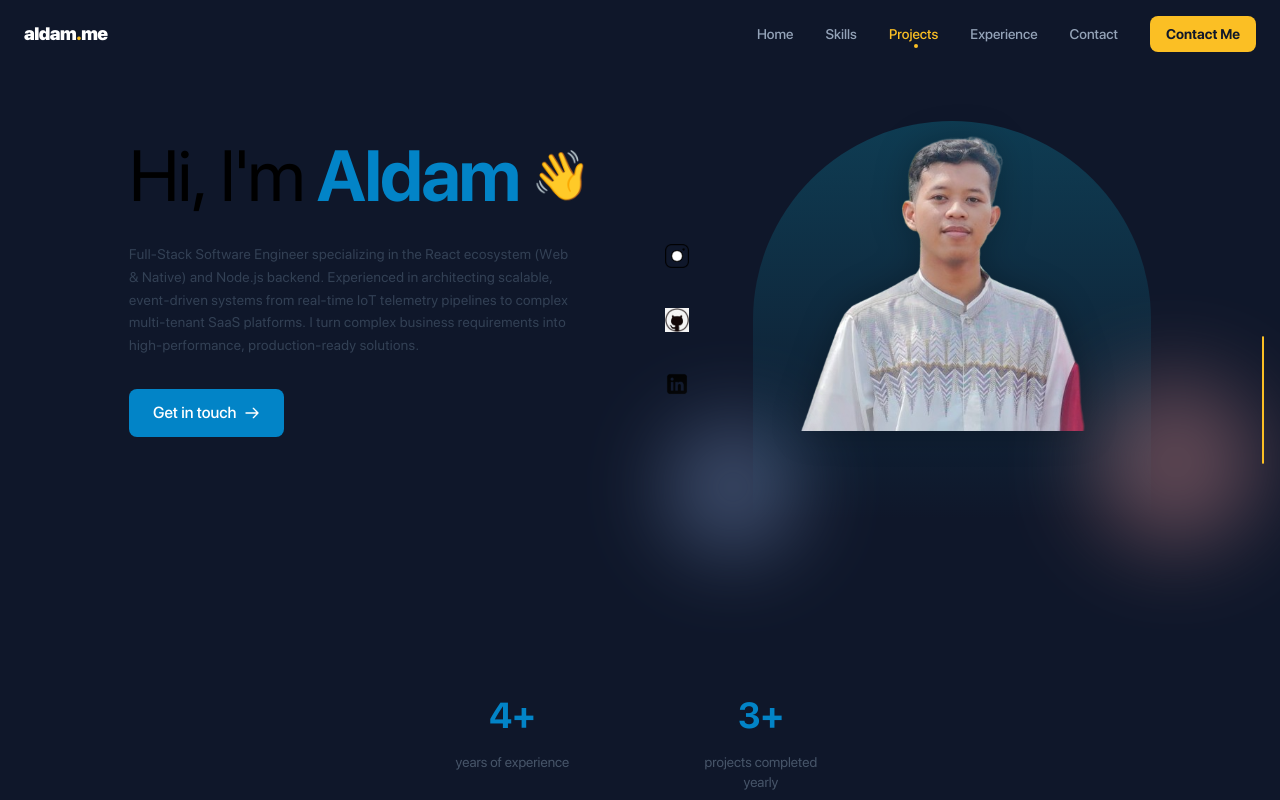
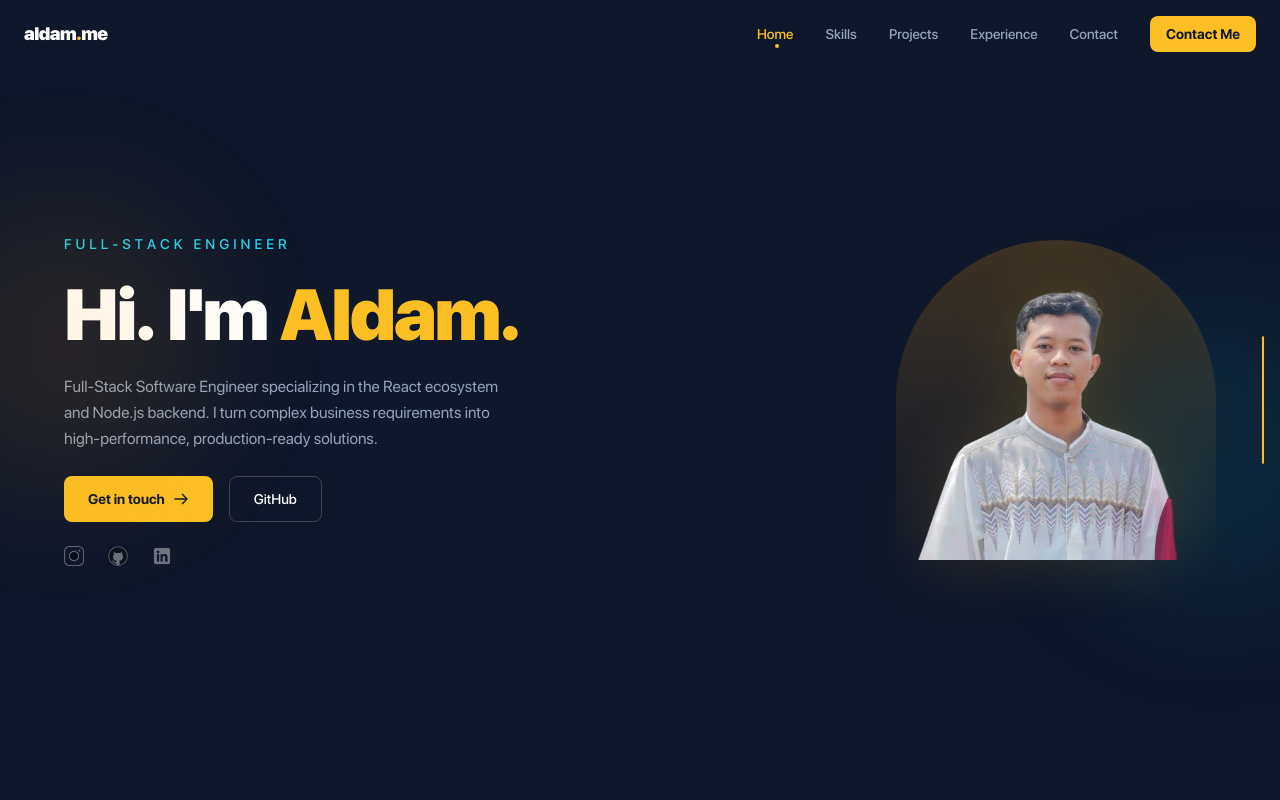
Before and after one commit to fihrisaldama015/aldam, a Next.js app: page / in a window 1280 px wide. Shown: the top 800 px of the page. Built offline with nearby package versions, Linux system fonts and the light colour scheme.

Commit message:
feat: revamp Hero section with dark theme and amber/cyan accents

```diff
--- a/src/components/Hero.tsx
+++ b/src/components/Hero.tsx
@@ -1,141 +1,70 @@
 "use client";
+import { motion } from "framer-motion";
 import Image from "next/image";
-import { motion, Variants } from "framer-motion";
-import { useState } from "react";
 
-function Hero() {
-  const [isHovered, setIsHovered] = useState(false);
+export default function Hero() {
+  return (
+    <section
+      id="home"
+      className="min-h-screen flex items-center justify-center px-6 lg:px-16 relative overflow-hidden"
+    >
+      {/* Background glows */}
+      <div className="absolute inset-0 overflow-hidden pointer-events-none">
+        <div className="absolute top-1/4 -left-20 w-72 h-72 bg-amber-500/10 rounded-full blur-3xl" />
+        <div className="absolute bottom-1/4 -right-20 w-72 h-72 bg-cyan-500/10 rounded-full blur-3xl" />
+      </div>
 
-  const containerVariants = {
-    hidden: { opacity: 0 },
-    visible: {
-      opacity: 1,
-      transition: {
-        staggerChildren: 0.2,
-        delayChildren: 0.3,
-      },
-    },
-  };
+      <div className="max-w-7xl w-full mx-auto flex flex-col xl:flex-row items-center justify-between gap-12 py-24">
+        {/* Left: Text */}
+        <div className="flex flex-col gap-6 xl:max-w-xl">
+          <motion.span
+            className="text-cyan-400 text-sm font-semibold tracking-[4px] uppercase"
+            initial={{ opacity: 0, y: 20 }}
+            animate={{ opacity: 1, y: 0 }}
+            transition={{ delay: 0.2, duration: 0.6 }}
+          >
+            Full-Stack Engineer
+          </motion.span>
 
-  const itemVariants = {
-    hidden: { y: 20, opacity: 0 },
-    visible: {
-      y: 0,
-      opacity: 1,
-      transition: {
-        type: "spring",
-        stiffness: 100,
-      },
-    },
-  };
-
-  const photoContainerVariants: Variants = {
-    hover: {
-      scale: 1.05,
-      background:
-        "linear-gradient(to bottom, rgba(14, 116, 144, 0.6), rgba(55, 65, 81, 0.1))",
-      transition: { duration: 0.3 },
-    },
-  };
-
-  const socialVariants = {
-    hidden: { opacity: 0, x: -20 },
-    visible: {
-      opacity: 1,
-      x: 0,
-      transition: {
-        staggerChildren: 0.1,
-        delayChildren: 0.8,
-      },
-    },
-  };
-
-  const socialItemVariants = {
-    hidden: { opacity: 0, x: -10 },
-    visible: { opacity: 0.5, x: 0 },
-    hover: { opacity: 1, scale: 1.2 },
-  };
-
-  const waveAnimation: Variants = {
-    initial: { rotate: -10 },
-    animate: {
-      rotate: [0, 14, 0, 14, 0],
-      transition: {
-        duration: 1.5,
-        repeat: Infinity,
-        repeatType: "loop",
-        ease: "easeInOut",
-        repeatDelay: 1,
-      },
-    },
-  };
-
-  const [gradientClass, setGradientClass] = useState(
-    "bg-gradient-to-b from-[rgba(14,116,144,0.4)] to-transparent",
-  );
-
-  return (
-    <motion.div
-      className="min-h-[60vh] mt-12 mb-36 px-12 flex xl:flex-row flex-col justify-around items-center"
-      variants={containerVariants}
-      initial="hidden"
-      animate="visible"
-      id="about"
+          <motion.h1
+            className="text-5xl md:text-7xl font-black leading-none tracking-tight text-white"
+            initial={{ opacity: 0, y: 30 }}
+            animate={{ opacity: 1, y: 0 }}
+            transition={{ delay: 0.3, duration: 0.7, ease: "easeOut" }}
           >
-      <motion.div className="flex flex-col gap-8" variants={containerVariants}>
-        <motion.div className="flex items-center" variants={itemVariants}>
-          <h1 className="text-6xl md:text-7xl font-light tracking-tight">
-            Hi, I'm{" "}
-            <motion.span
-              className="font-bold text-sky-600"
-              whileHover={{
-                color: "#0284c7",
-                scale: 1.05,
-                transition: { duration: 0.2 },
-              }}
-            >
-              Aldam
-            </motion.span>
-          </h1>
-          <motion.div
-            className="ml-3 text-4xl md:text-5xl origin-bottom"
-            variants={waveAnimation}
-            initial="initial"
-            animate="animate"
-          >
-            👋
-          </motion.div>
-        </motion.div>
+            Hi. I&apos;m{" "}
+            <span className="text-amber-400">Aldam.</span>
+          </motion.h1>
 
           <motion.p
-          className="text-slate-700 tracking-wide max-w-md text-sm leading-relaxed"
-          variants={itemVariants}
+            className="text-slate-400 text-base leading-relaxed max-w-md"
+            initial={{ opacity: 0, y: 20 }}
+            animate={{ opacity: 1, y: 0 }}
+            transition={{ delay: 0.5, duration: 0.6 }}
           >
-          Full-Stack Software Engineer specializing in the React ecosystem (Web
-          & Native) and Node.js backend. Experienced in architecting scalable,
-          event-driven systems from real-time IoT telemetry pipelines to complex
-          multi-tenant SaaS platforms. I turn complex business requirements into
+            Full-Stack Software Engineer specializing in the React ecosystem and
+            Node.js backend. I turn complex business requirements into
             high-performance, production-ready solutions.
           </motion.p>
 
           <motion.div
-          variants={itemVariants}
+            className="flex gap-4 flex-wrap"
             initial={{ opacity: 0, y: 20 }}
             animate={{ opacity: 1, y: 0 }}
-          transition={{ delay: 1.2 }}
+            transition={{ delay: 0.7, duration: 0.6 }}
           >
             <motion.button
-            className="bg-sky-600 text-white px-6 py-3 rounded-lg font-semibold flex items-center gap-2"
-            whileHover={{ scale: 1.05, backgroundColor: "#0284c7" }}
+              className="bg-amber-400 text-slate-900 px-6 py-3 rounded-lg font-bold flex items-center gap-2 text-sm"
+              whileHover={{ scale: 1.05 }}
               whileTap={{ scale: 0.95 }}
               onClick={() =>
                 window.open(
                   "https://wa.me/6285156549426?text=Halo%20Fihris%20Aldama, i want to discuss about my project",
-                "_blank",
+                  "_blank"
                 )
               }
             >
-            <span>Get in touch</span>
+              Get in touch
               <svg
                 xmlns="http://www.w3.org/2000/svg"
                 className="h-4 w-4"
@@ -151,117 +80,80 @@ function Hero() {
                 />
               </svg>
             </motion.button>
-        </motion.div>
-      </motion.div>
 
-      <motion.div
-        className="mt-12 xl:mt-0"
-        initial={{ opacity: 0, scale: 0.8 }}
-        animate={{ opacity: 1, scale: 1 }}
-        transition={{ duration: 0.5, delay: 0.5 }}
-      >
-        <motion.div
-          className={`elemenFoto relative rounded-tl-full rounded-tr-full translate-y-8 p-6 ${gradientClass}`}
-          variants={photoContainerVariants}
-          whileHover="hover"
-          onHoverStart={() => {
-            setIsHovered(true);
-            setGradientClass(
-              "bg-gradient-to-b from-[rgba(14,116,144,0.6)] to-[rgba(55,65,81,0.1)]",
-            );
-          }}
-          onHoverEnd={() => {
-            setIsHovered(false);
-            setGradientClass(
-              "bg-gradient-to-b from-[rgba(14,116,144,0.4)] to-transparent",
-            );
-          }}
-        >
-          <motion.div
-            className="social absolute w-full sm:w-fit flex sm:flex-col flex-row gap-4 [&>a]:p-3 items-center justify-center sm:top-0 bottom-0 sm:bottom-0 sm:-left-[100px] left-0"
-            variants={socialVariants}
-            initial="hidden"
-            animate="visible"
-          >
-            <motion.a
-              href="https://www.instagram.com/muhamadfihris/"
-              target="_blank"
-              whileHover="hover"
-              variants={socialItemVariants}
-            >
-              <img
-                src="/img/pngkey.com-instagram-png-775860.png"
-                alt="Instagram"
-                width="24"
-              />
-            </motion.a>
             <motion.a
               href="https://github.com/fihrisaldama015/"
               target="_blank"
-              whileHover="hover"
-              variants={socialItemVariants}
+              className="border border-white/20 text-white px-6 py-3 rounded-lg font-semibold text-sm hover:border-amber-400/50 transition-colors"
+              whileHover={{ scale: 1.05 }}
+              whileTap={{ scale: 0.95 }}
             >
-              <img src="/img/github.png" alt="GitHub" width="24" />
-            </motion.a>
-            <motion.a
-              href="https://www.linkedin.com/in/fihrisaldama/"
-              target="_blank"
-              whileHover="hover"
-              variants={socialItemVariants}
-            >
-              <img src="/img/linkedin.png" alt="LinkedIn" width="24" />
+              GitHub
             </motion.a>
           </motion.div>
 
+          {/* Social links */}
           <motion.div
-            initial={{ y: 0 }}
-            animate={isHovered ? { y: -8 } : { y: 0 }}
-            transition={{ type: "spring", stiffness: 300 }}
+            className="flex gap-6 items-center"
+            initial={{ opacity: 0 }}
+            animate={{ opacity: 1 }}
+            transition={{ delay: 0.9, duration: 0.5 }}
           >
+            {[
+              {
+                href: "https://www.instagram.com/muhamadfihris/",
+                src: "/img/pngkey.com-instagram-png-775860.png",
+                label: "Instagram",
+              },
+              {
+                href: "https://github.com/fihrisaldama015/",
+                src: "/img/github.png",
+                label: "GitHub",
+              },
+              {
+                href: "https://www.linkedin.com/in/fihrisaldama/",
+                src: "/img/linkedin.png",
+                label: "LinkedIn",
+              },
+            ].map((social) => (
+              <motion.a
+                key={social.label}
+                href={social.href}
+                target="_blank"
+                className="opacity-40 hover:opacity-100 transition-opacity"
+                whileHover={{ scale: 1.2 }}
+              >
+                <img
+                  src={social.src}
+                  alt={social.label}
+                  width={20}
+                  className="invert"
+                />
+              </motion.a>
+            ))}
+          </motion.div>
+        </div>
+
+        {/* Right: Photo */}
+        <motion.div
+          className="relative"
+          initial={{ opacity: 0, x: 40 }}
+          animate={{ opacity: 1, x: 0 }}
+          transition={{ duration: 0.8, delay: 0.3, ease: "easeOut" }}
+        >
+          <div className="absolute inset-0 bg-gradient-to-b from-amber-500/20 to-transparent rounded-tl-full rounded-tr-full" />
           <Image
             src="/img/foto.png"
-              alt="profile-pic"
-              width={1000}
-              height={1000}
-              className="hero-picture w-[300px] md:w-[350px] -translate-y-16"
+            alt="Aldam"
+            width={350}
+            height={350}
+            className="w-[250px] md:w-[320px] relative z-10"
             style={{
-                filter: "drop-shadow(0 0 1rem rgba(0, 0, 0, 0.25))",
+              filter: "drop-shadow(0 0 2rem rgba(251, 191, 36, 0.15))",
             }}
           />
         </motion.div>
-        </motion.div>
-
-        <motion.div className="info relative flex flex-col justify-center items-center">
-          <motion.div
-            className="red absolute -right-[100px] -top-[100px] bg-[#fca5a580] w-[150px] h-[150px] rounded-full blur-2xl"
-            animate={{
-              scale: [1, 1.2, 1],
-              opacity: [0.6, 0.8, 0.6],
-            }}
-            transition={{
-              duration: 4,
-              repeat: Infinity,
-              ease: "easeInOut",
-            }}
-          />
-
-          <motion.div
-            className="blue absolute -left-[80px] -bottom-[60px] bg-[#a5c4fc80] w-[120px] h-[120px] rounded-full blur-2xl"
-            animate={{
-              scale: [1, 1.2, 1],
-              opacity: [0.6, 0.8, 0.6],
-            }}
-            transition={{
-              duration: 4,
-              repeat: Infinity,
-              ease: "easeInOut",
-              delay: 2,
-            }}
-          />
-        </motion.div>
-      </motion.div>
-    </motion.div>
+      </div>
+    </section>
   );
 }
-
-export default Hero;
```
Lines whose indentation alone changed are shown as unchanged.
